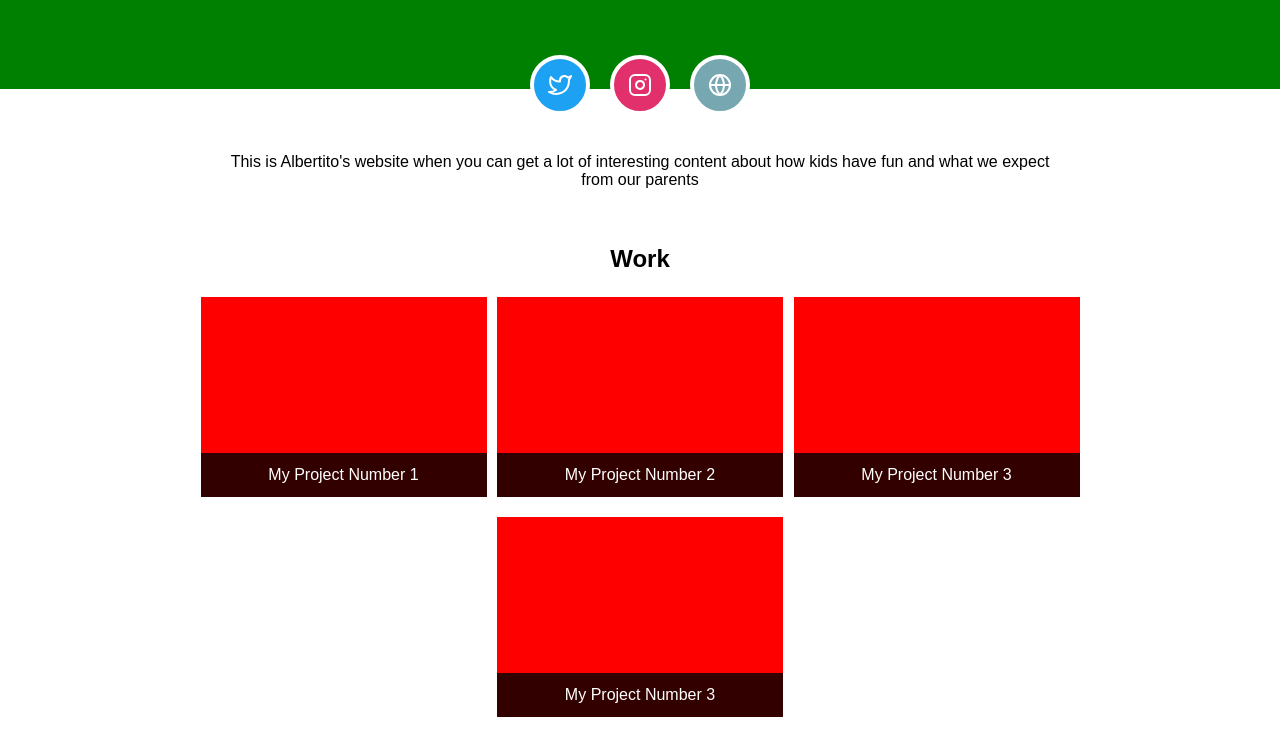
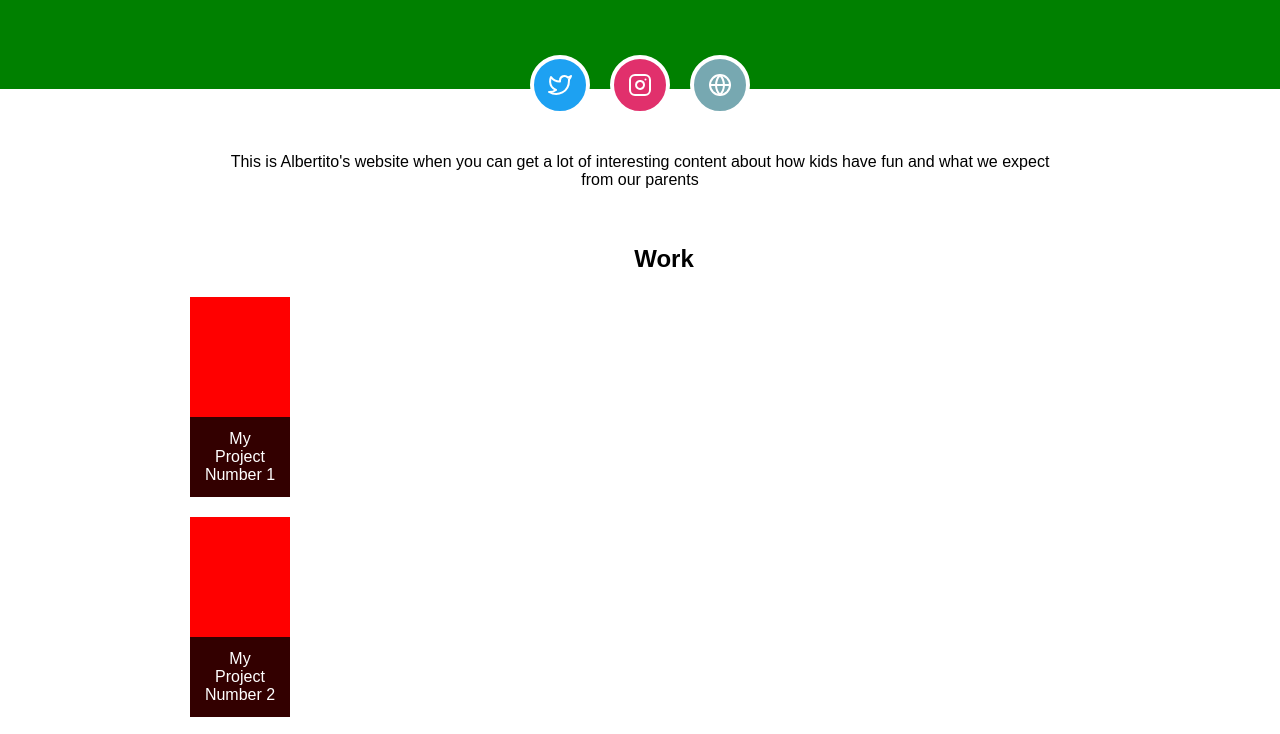
Before and after one commit to DavidChang09/Git_Test, a plain HTML site: page index.html in a window 1280 px wide. Shown: the part 186-920 px from the top of the page. Drawn offline with Linux system fonts and the light colour scheme.

Commit message:
Reworked layout

```diff
--- a/styles.css
+++ b/styles.css
@@ -84,7 +84,6 @@ section.about p {
 }
 
 .projects {
-  display: flex;
   justify-content: space-evenly;
   flex-wrap: wrap;
 }
@@ -98,7 +97,7 @@ section.about p {
 
 .project {
   display: block;
-  width: 286px;
+  width: 100px;
   background: red;
   margin-bottom: 20px;
   height: 200px;
```
